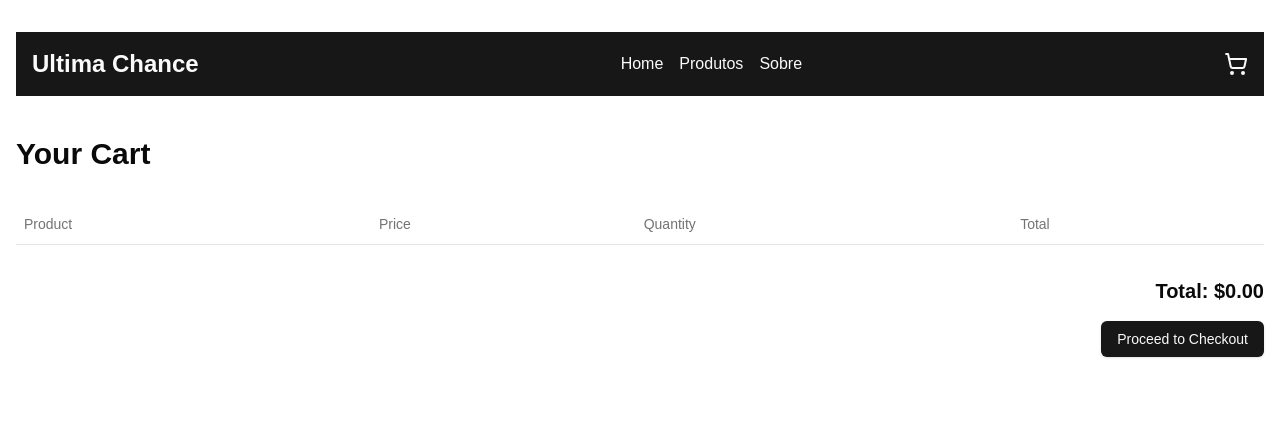
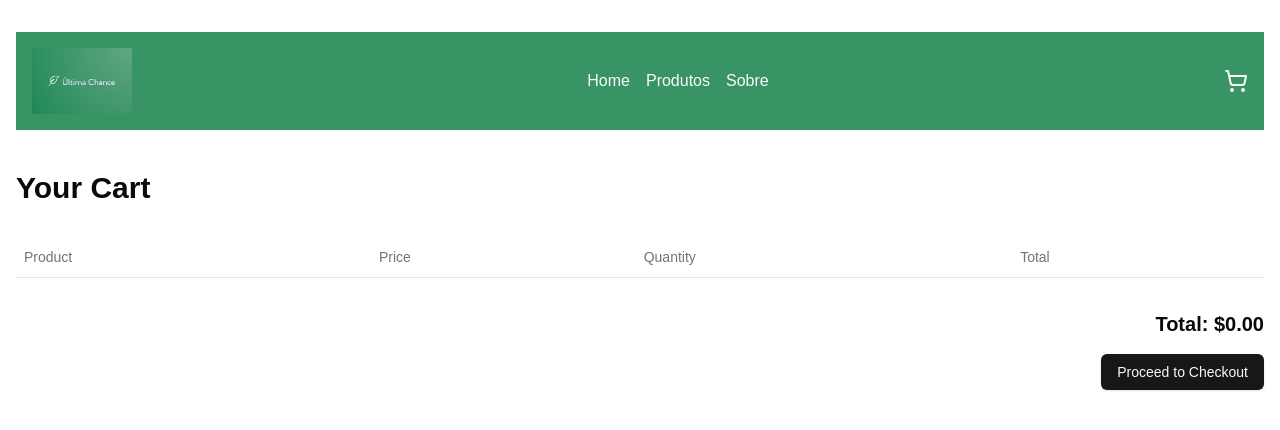
Before and after one commit to joaovitorwoliveira/hackaween, a Next.js app: page /cart in a window 1280 px wide. Shown: the top 430 px of the page. Built offline with nearby package versions, Linux system fonts and the light colour scheme.

Commit message:
fix: useEffect on get itens at localStorage

```diff
--- a/src/components/Header.tsx
+++ b/src/components/Header.tsx
@@ -1,6 +1,7 @@
 "use client";
 
 import Link from "next/link";
+import Image from "next/image";
 import { useState } from "react";
 import { ShoppingCart, Menu } from "lucide-react";
 
@@ -17,10 +18,10 @@ export default function Header() {
   ];
 
   return (
-    <header className="bg-primary text-primary-foreground">
+    <header className="bg-[#389365] text-primary-foreground">
       <div className="container mx-auto px-4 py-4 flex justify-between items-center mb-10">
         <Link href="/" className="text-2xl font-bold">
-          Ultima Chance
+          <Image src="/logo-uc.png" width={100} height={100} alt="Logo" />
         </Link>
         <nav className="hidden md:flex space-x-4">
           {navItems.map((item) => (
--- a/src/components/ProductGrid.tsx
+++ b/src/components/ProductGrid.tsx
@@ -1,6 +1,6 @@
 "use client";
 
-import { useState } from "react";
+import { useState, useEffect } from "react";
 import Image from "next/image";
 import {
   Card,
@@ -14,10 +14,14 @@ import { Badge } from "@/components/ui/badge";
 import { products } from "@/data-mock/products";
 
 export default function ProductGrid() {
-  const [cart, setCart] = useState<{ id: number; quantity: number }[]>(() => {
+  const [cart, setCart] = useState<{ id: number; quantity: number }[]>([]);
+
+  useEffect(() => {
     const storedCart = localStorage.getItem("cartItems");
-    return storedCart ? JSON.parse(storedCart) : [];
-  });
+    if (storedCart) {
+      setCart(JSON.parse(storedCart));
+    }
+  }, []); // Este efeito roda apenas uma vez, na montagem do componente
 
   const addToCart = (productId: number) => {
     const updatedCart = cart.map((item) =>
@@ -63,7 +67,7 @@ export default function ProductGrid() {
               </div>
             ) : (
               <Badge variant="secondary" className="mt-2">
-                Expira em {product.expiresIn} dias
+                Expira em {product.expiresIn} dia
                 {product.expiresIn > 1 ? "s" : ""}
               </Badge>
             )}
```
Also changed, not shown: public/logo-uc.png (added), src/hooks/use-toast.tsx (renamed from src/app/hooks/use-toast.tsx).
